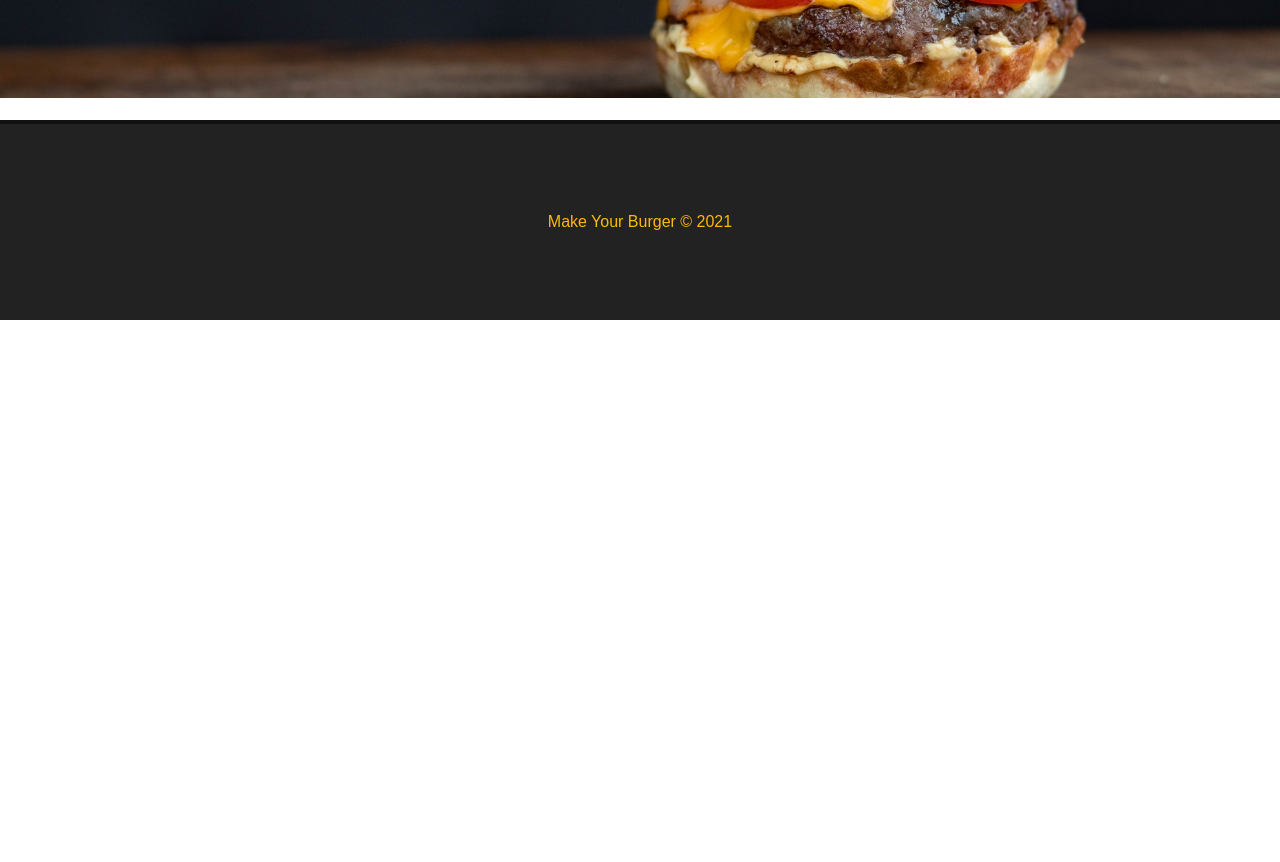
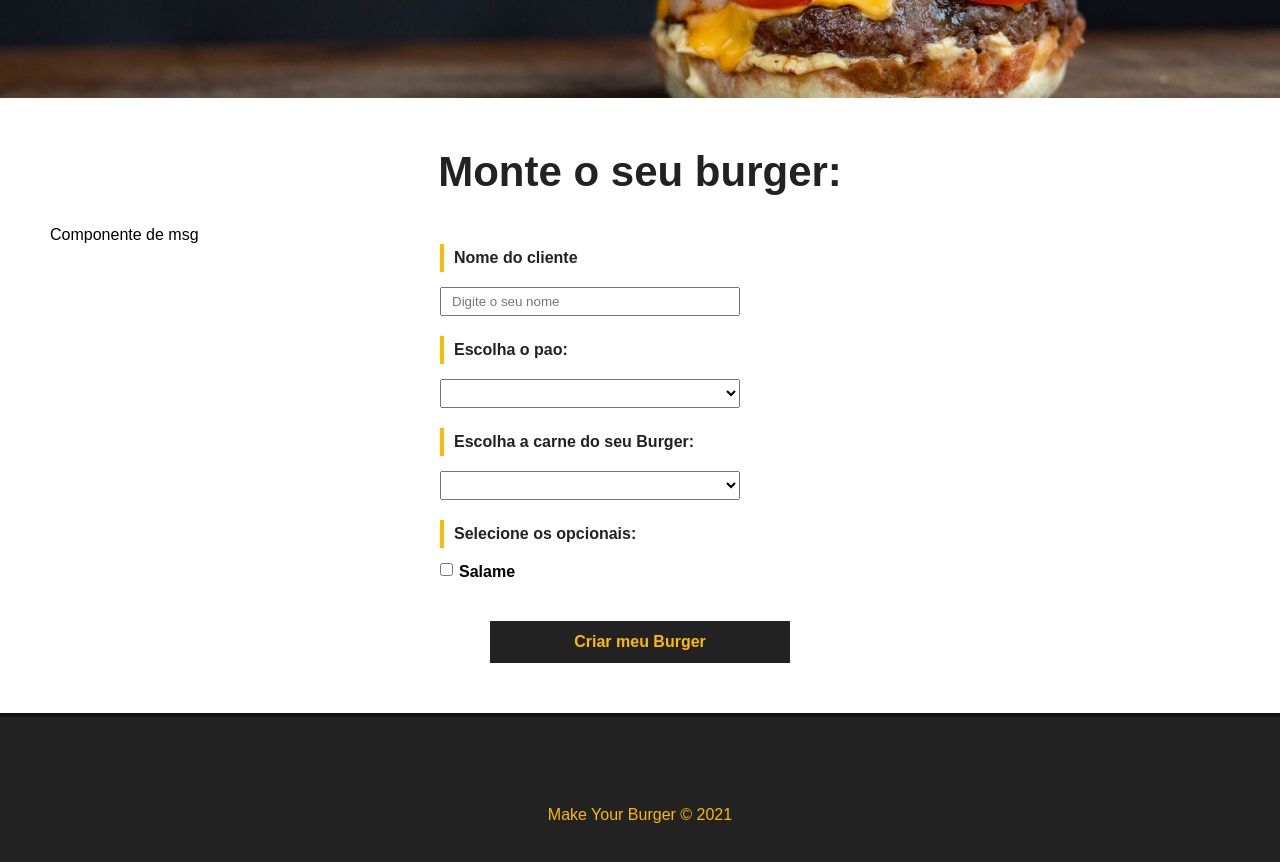
Before and after one commit to diogeneshas/make_your_burger, a Vue app: page / in a window 1280 px wide. Shown: the part 480-1342 px from the top of the page. Before the commit the page ends 928 px from the top, so only its background shows below. Built offline with nearby package versions, Linux system fonts and the light colour scheme.

Commit message:
Criando formulario de cadastro

```diff
--- /dev/null
+++ b/src/components/BurgerForm.vue
@@ -0,0 +1,113 @@
+<template>
+    <div>
+        <p>Componente de msg</p>
+        <div>
+            <form action="" id="burger-form">
+                <div class="input-container">
+                    <label for="nome">Nome do cliente</label>
+                    <input type="text" id="nome" name="name" v-model="nome" placeholder="Digite o seu nome">
+                </div>
+                <div class="input-container">
+                    <label for="pao">Escolha o pao:</label>
+                    <select name="pao" id="pao" v-model="pao">
+                        <option value="">Selecione o seu pao</option>
+                        <option value="integral">Integral</option>
+                    </select>
+                </div>
+                <div class="input-container">
+                    <label for="carne">Escolha a carne do seu Burger:</label>
+                    <select name="carne" id="carne" v-model="carne">
+                        <option value="">Selecione o tipo de carne</option>
+                        <option value="integral">Maminha</option>
+                    </select>
+                </div>
+                <div id="opcionais-container" class="input-container">
+                    <label id="opcionais-title" for="opcionais">Selecione os opcionais:</label>
+                    <div class="checkbox-container">
+                        <input type="checkbox" name="opcionais" v-model="opcionais" value="salame">
+                        <span>Salame</span>
+                    </div>
+                </div>
+                <div class="input-container">
+                    <input type="submit" class="submit-btn" value="Criar meu Burger">
+                </div>
+            </form>
+        </div>
+    </div>
+</template>
+
+<script>
+export default {
+    name: 'BurgerForm'
+}
+</script>
+
+<style scoped>
+    #burger-form {
+        max-width: 400px;
+        margin: 0 auto;
+    }
+
+    .input-container {
+        display: flex;
+        flex-direction: column;
+        margin-bottom: 20px;
+    }
+
+    label {
+        font-weight: bold;
+        margin-bottom: 15px;
+        color: #222;
+        padding: 5px 10px;
+        border-left: 4px solid #FCBA03;
+    }
+
+    input, select {
+        padding: 5px 10px;
+        width: 300px;
+    }
+
+    #opcionais-container {
+        flex-direction: row;
+        flex-wrap: wrap;
+    }
+
+    #opcionais-title {
+        width: 100%;
+    }
+
+    .checkbox-container {
+        display: flex;
+        align-items: flex-start;
+        width: 50%;
+        margin-bottom: 20px;
+    }
+
+    .checkbox-container span,
+    .checkbox-container input {
+        width: auto;
+    }
+
+    .checkbox-container span {
+        margin-left: 6px;
+        font-weight: bold;
+    }
+
+    .submit-btn {
+      background-color: #222;
+      color: #FCBA03;
+      font-weight: bold;
+      border: 2px solid #222;
+      padding: 10px;
+      font-size: 16px;
+      margin: 0 auto;
+      cursor: pointer;
+      transition: .5s;
+    }
+
+    .submit-btn:hover {
+        color: #222;
+        background-color: transparent;
+    }
+
+</style>
--- a/src/components/Footer.vue
+++ b/src/components/Footer.vue
@@ -20,7 +20,5 @@
         align-items: center;
         justify-content: center;
         width: 100%;
-        position: absolute;
-        bottom: 0;
     }
 </style>
--- a/src/views/Home.vue
+++ b/src/views/Home.vue
@@ -2,16 +2,18 @@
   <Banner />
   <div class="main-container">
     <h1>Monte o seu burger:</h1>
-    <p>formulario</p>
+    <BurgerForm />
   </div>
 </template>
 
 <script>
 import Banner from '../components/Banner.vue'
+import BurgerForm from '../components/BurgerForm.vue'
 export default {
   name: 'Home',
   components: {
-    Banner
+    Banner,
+    BurgerForm
   }
 }
 </script>
```
